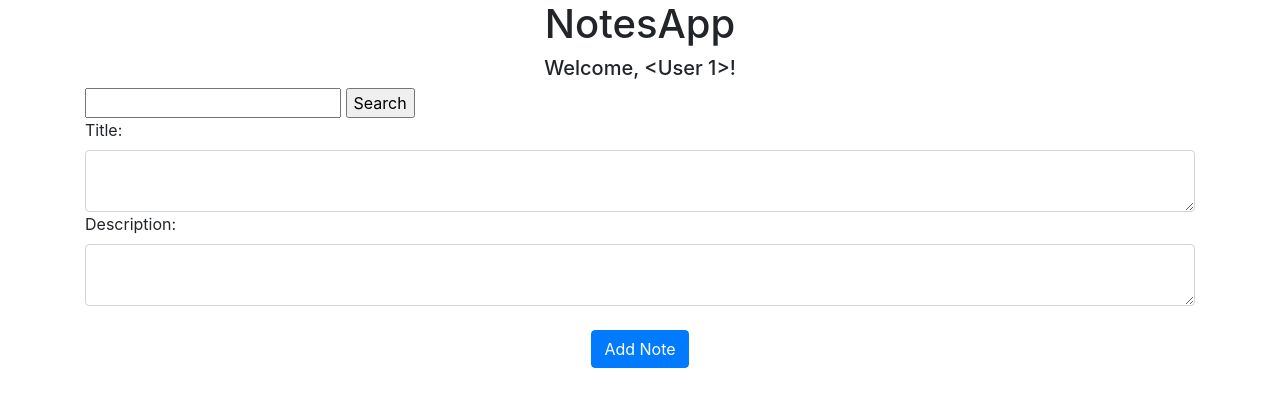
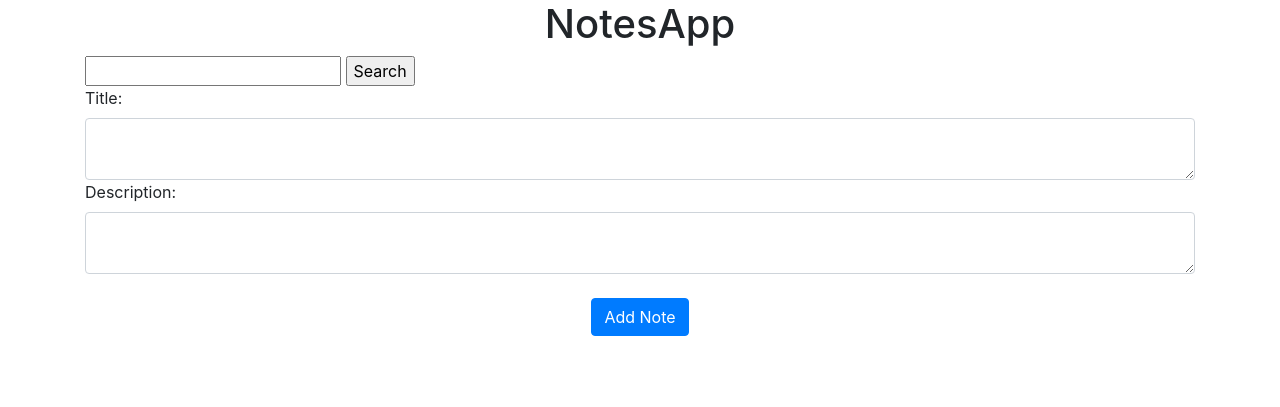
Before and after one commit to KasimbaJ/notes-app, a Flask app: page / in a window 1280 px wide. Shown: the part 56-463 px from the top of the page. Run offline with Flask 2, Linux system fonts and the light colour scheme; a user stored in the database is signed in; data that the repository does not hold is empty; some libraries are stand-ins or nearby versions.

Commit message:
Merge remote-tracking branch 'origin/master'

```diff
--- a/app/templates/home.html
+++ b/app/templates/home.html
@@ -1,7 +1,7 @@
 {% extends "base.html" %} {% block title %}Home{% endblock %} {% block content
 %}
 <h1 align="center">NotesApp</h1>
-<h5 align="center">Welcome, {{current_user}}!</h5>
+<!--<h5 align="center">Welcome, {{current_user}}!</h5>-->
 <form method="GET">
   <input type="text" name="search-area" value="{{search_input}}">
   <input type="submit" value="Search">
```
